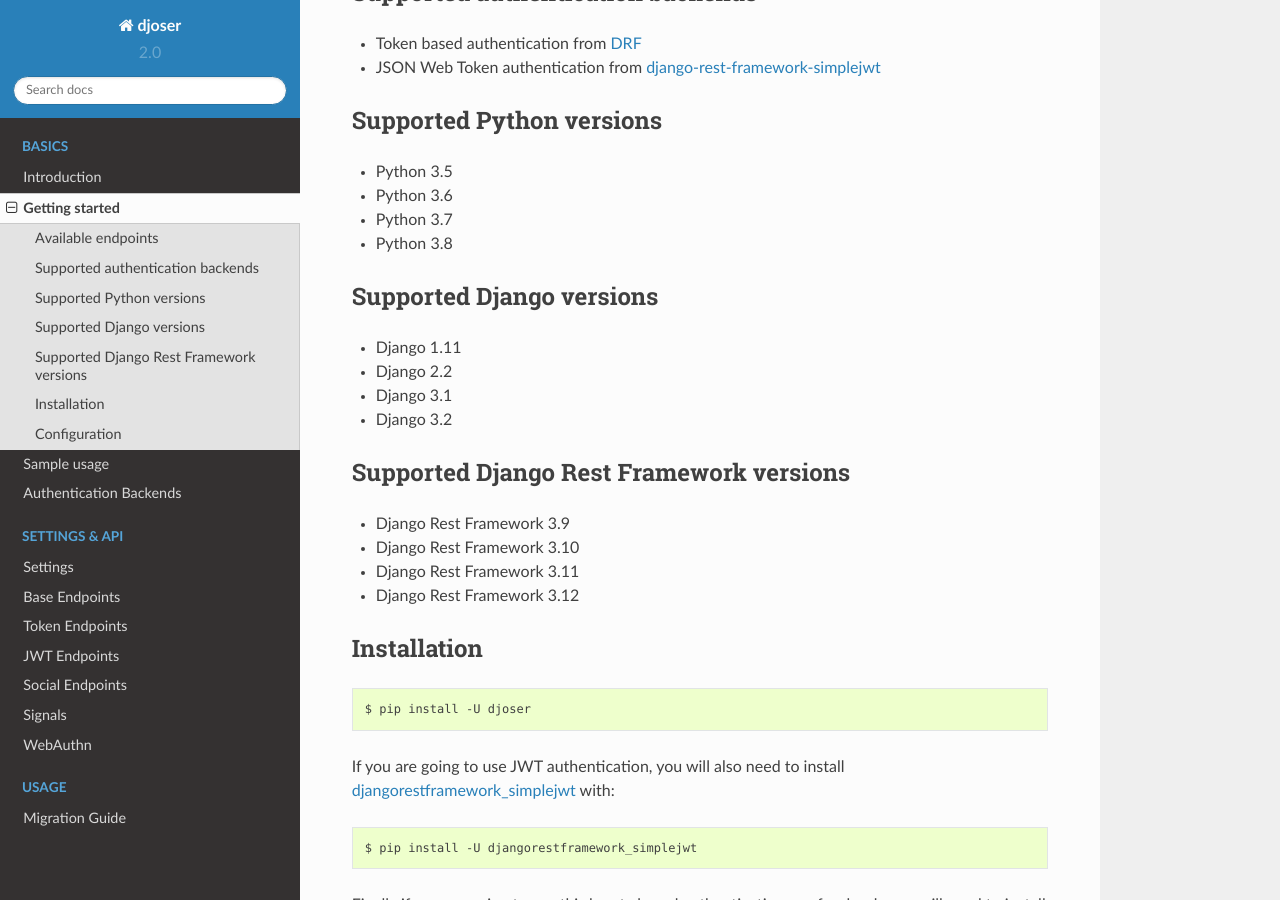
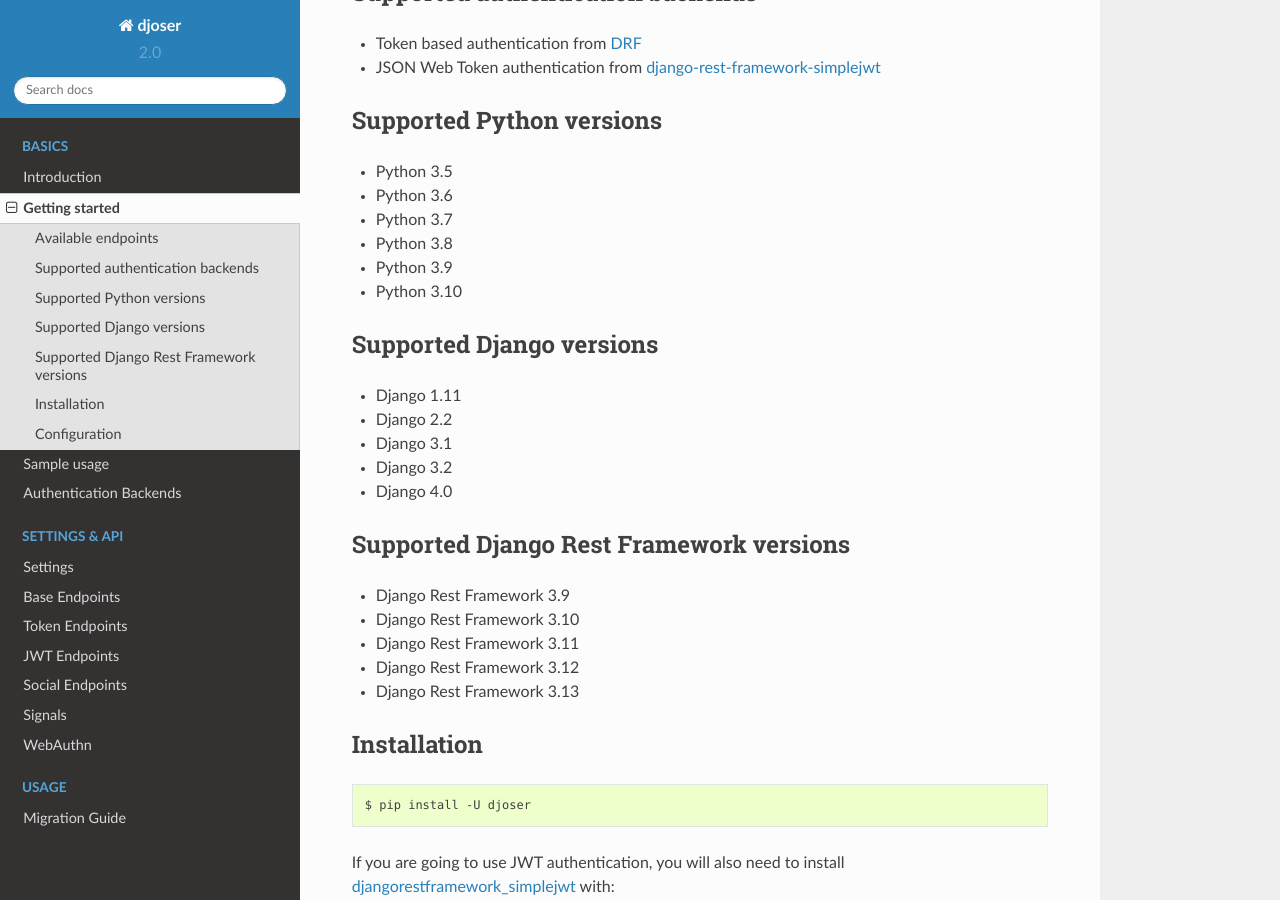
Before and after one commit to sunscrapers/djoser, a Sphinx documentation site: the page built from docs/source/getting_started.rst, in a window 1280 px wide and 900 px high, scrolled down 639 px. Built offline with Sphinx 7.4.7 and the Read the Docs theme 2.0.0, drawn with Linux system fonts in a browser that asks for light colours.

Commit message:
Update supported Django, DRF and Python versions.

```diff
--- a/docs/source/getting_started.rst
+++ b/docs/source/getting_started.rst
@@ -33,6 +33,8 @@ Supported Python versions
 * Python 3.6
 * Python 3.7
 * Python 3.8
+* Python 3.9
+* Python 3.10
 
 Supported Django versions
 -------------------------
@@ -41,6 +43,7 @@ Supported Django versions
 * Django 2.2
 * Django 3.1
 * Django 3.2
+* Django 4.0
 
 Supported Django Rest Framework versions
 ----------------------------------------
@@ -49,6 +52,7 @@ Supported Django Rest Framework versions
 * Django Rest Framework 3.10
 * Django Rest Framework 3.11
 * Django Rest Framework 3.12
+* Django Rest Framework 3.13
 
 Installation
 ------------
```
